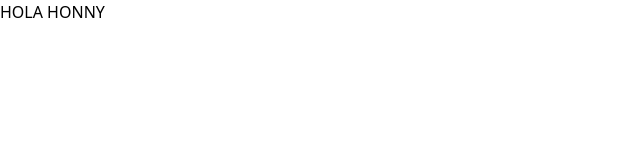
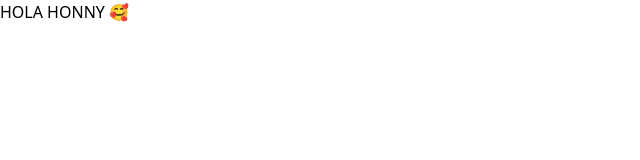
Before and after one commit to JaMinsane/package-version-wizard, a SvelteKit app: page / in a window 1280 px wide. Shown: the top 160 px of the page, without its empty margins (0-640 px from the left). Built offline with nearby package versions, Linux system fonts and the light colour scheme.

Commit message:
Update +page.svelte

```diff
--- a/src/routes/+page.svelte
+++ b/src/routes/+page.svelte
@@ -1 +1 @@
-<h1>HOLA HONNY</h1>
+<h1>HOLA HONNY 🥰</h1>
```
